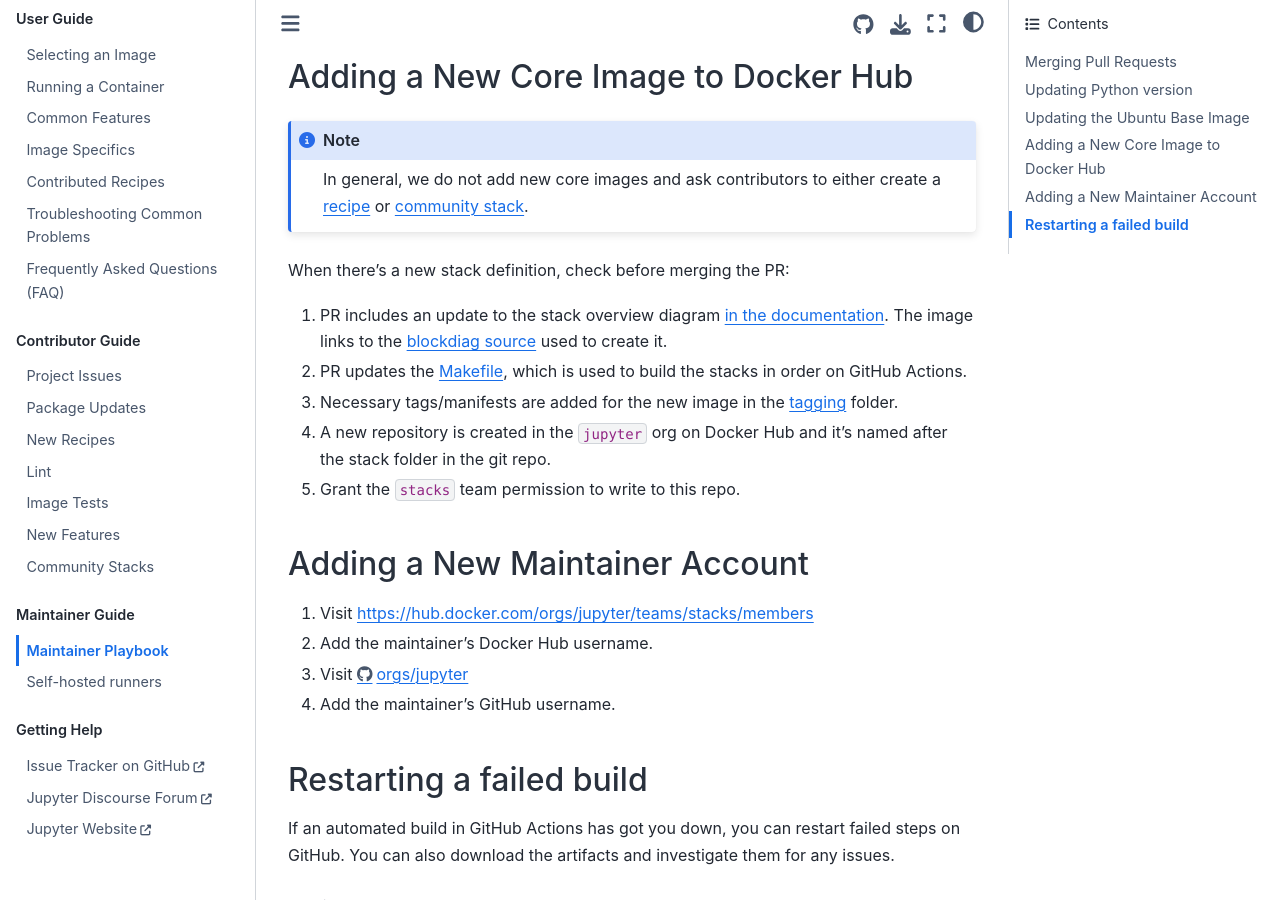
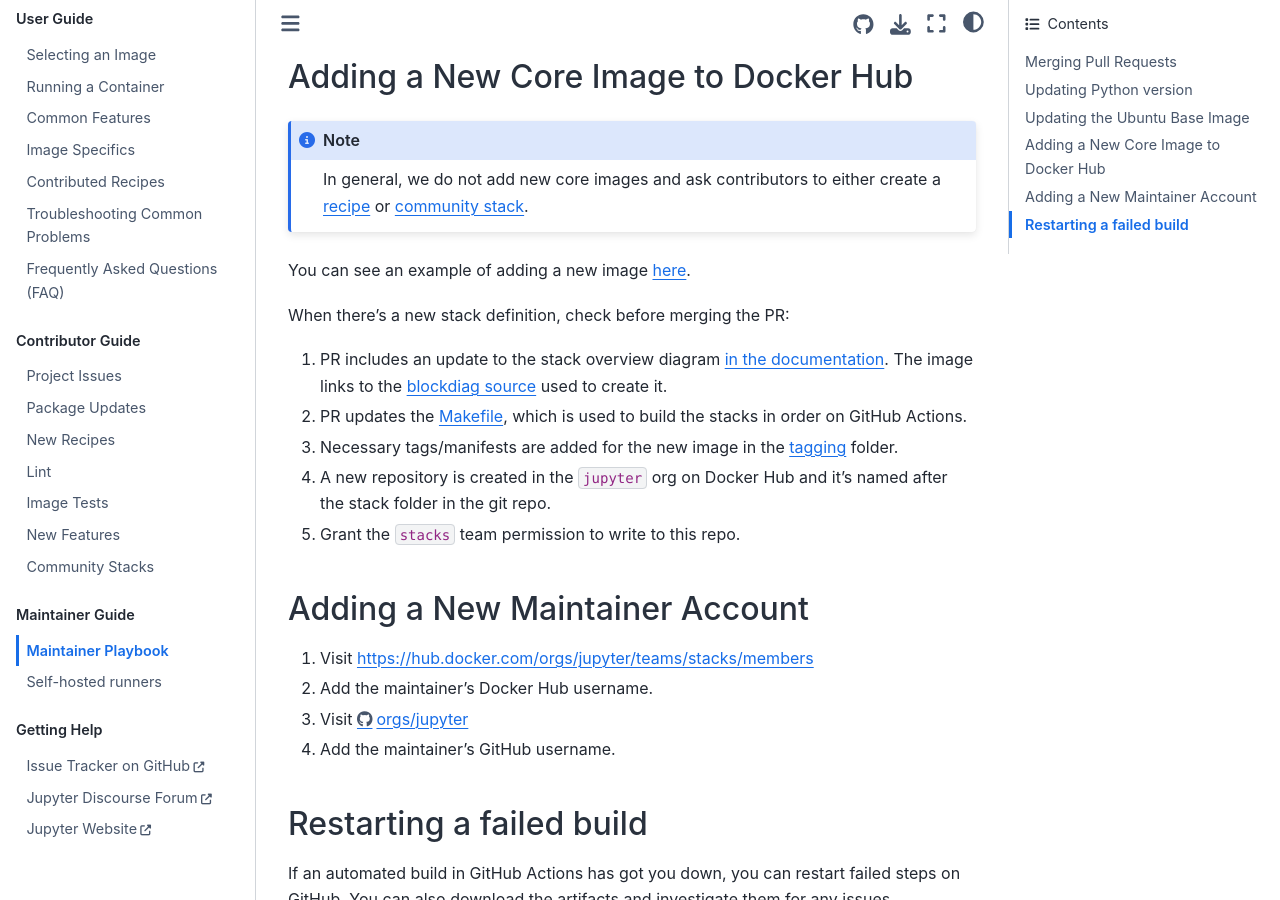
Before and after one commit to jupyter/docker-stacks, a Sphinx documentation site: the page built from docs/maintaining/tasks.md, in a window 1280 px wide and 900 px high, scrolled down 1152 px. Built offline with Sphinx 7.4.7 and the Sphinx Book theme 1.1.4, drawn with Linux system fonts in a browser that asks for light colours.

Commit message:
Add an example of adding a new image

````diff
--- a/docs/maintaining/tasks.md
+++ b/docs/maintaining/tasks.md
@@ -41,6 +41,8 @@
 In general, we do not add new core images and ask contributors to either create a [recipe](../using/recipes.md) or [community stack](../contributing/stacks.md).
 ```
 
+You can see an example of adding a new image [here](https://github.com/jupyter/docker-stacks/pull/1926/files).
+
 When there's a new stack definition, check before merging the PR:
 
 1. PR includes an update to the stack overview diagram
````
